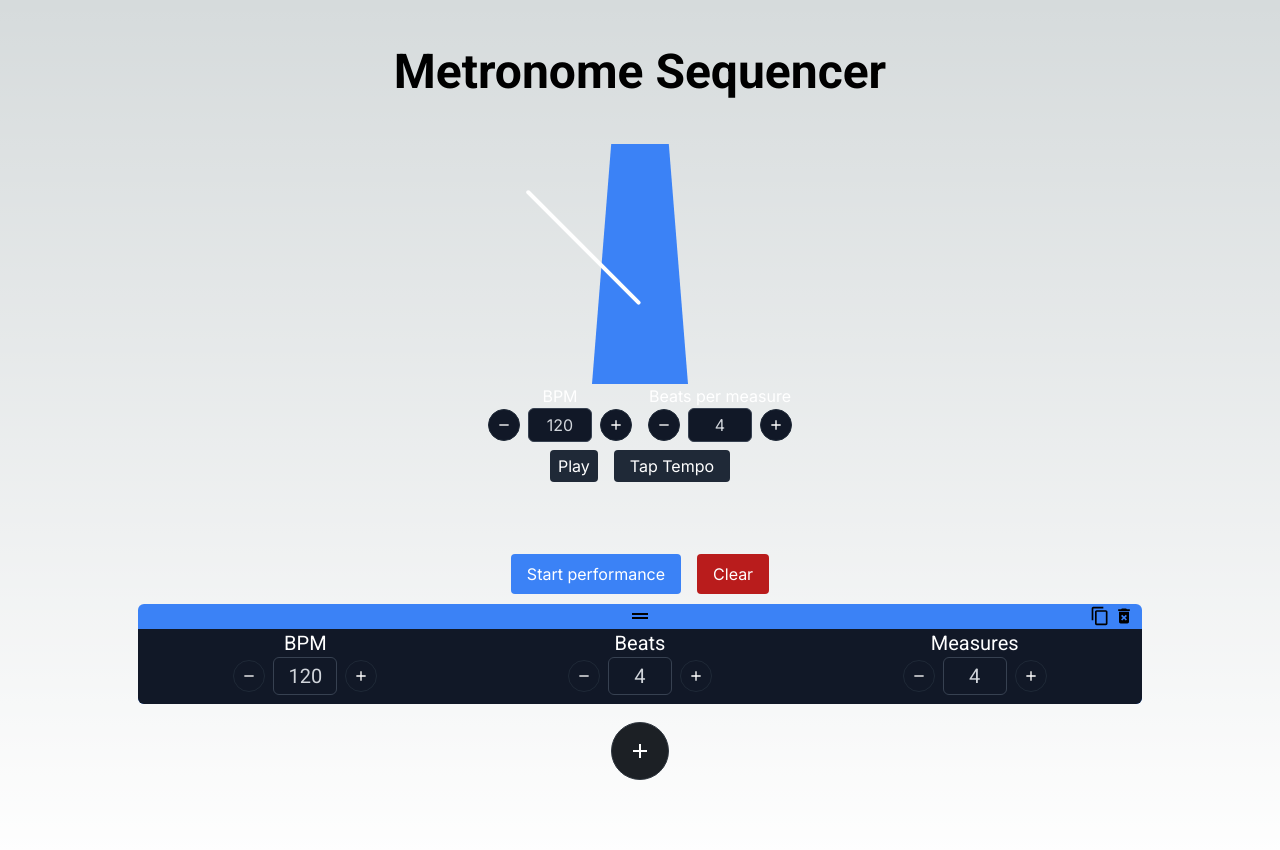
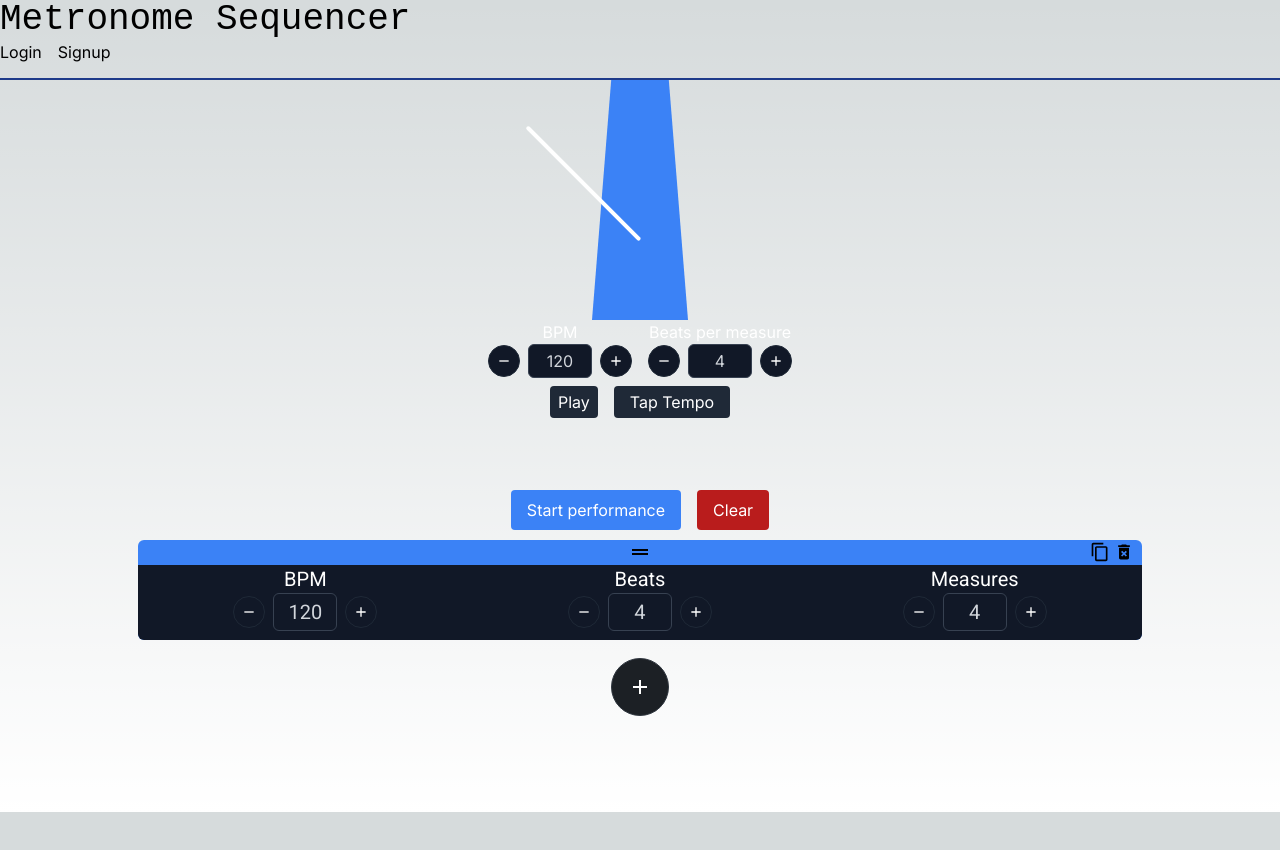
Before and after one commit to oceanhillman/metronome-sequencer, a Next.js app: page / in a window 1280 px wide. Shown: the top 850 px of the page. After the commit the page ends 812 px from the top, so only its background shows below. Built offline with nearby package versions, Linux system fonts and the light colour scheme.

Commit message:
Add react bootstrap navbar

```diff
--- a/src/components/Header.jsx
+++ b/src/components/Header.jsx
@@ -1,10 +1,46 @@
+'use client'
 
+import Link from 'next/link';
+import Container from 'react-bootstrap/Container';
+import Nav from 'react-bootstrap/Nav';
+import Navbar from 'react-bootstrap/Navbar';
 export default function Header() {
     return (
-        <header className="py-12">
-            <h1 className="font-roboto font-bold text-5xl">
-                Metronome Sequencer
-            </h1>
-        </header>
+        <div className="w-full">
+            <Navbar className="w-full h-[80px] border-b-2 border-blue-900" data-bs-theme="dark">
+                <Container>
+                    <Navbar.Brand className="font-cutive-mono text-4xl"href="/">
+                        Metronome Sequencer
+                    </Navbar.Brand>
+                    <Nav className="">
+                        <Link
+                            className="mr-2"
+                            href="/signup">
+                            Login
+                        </Link>
+                        <Link
+                            className="ml-2"
+                            href="/signup">
+                            Signup
+                        </Link>
+                    </Nav>
+                </Container>
+            </Navbar>
+            {/* <div className="grid grid-cols-3 h-[80px] border-b-2 border-blue-900 px-[5%] lg:px-[9%]">
+                <div className="col-span-2 flex flex-row items-center">
+                    <h1 className="font-cutive-mono text-xl lg:text-4xl">
+                        Metronome Sequencer
+                    </h1>
+                </div>
+                <div className="flex flex-row justify-end items-center">
+                    <a className="p-2">
+                        Login
+                    </a>
+                    <a className="p-2">
+                        Signup
+                    </a>
+                </div>
+            </div> */}
+        </div>
     )
 }
```
